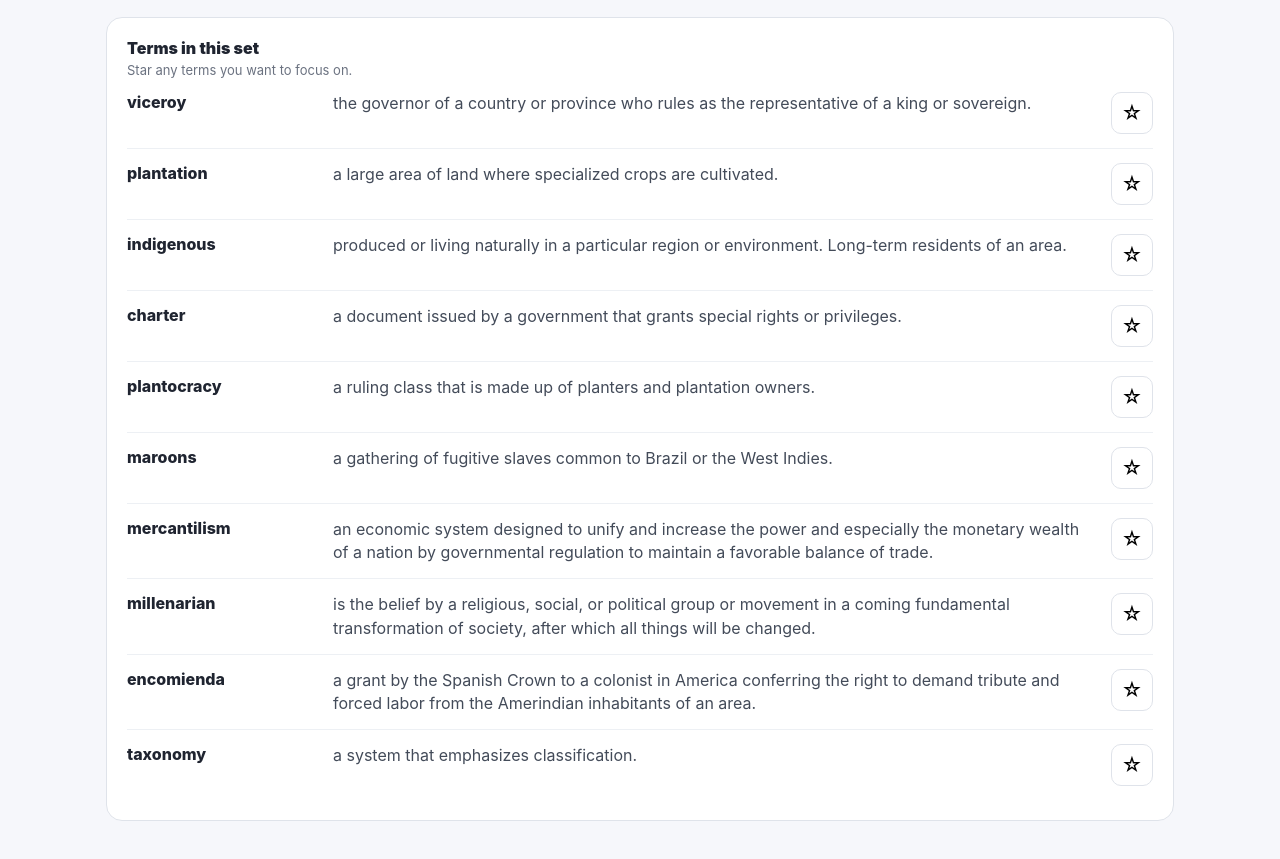
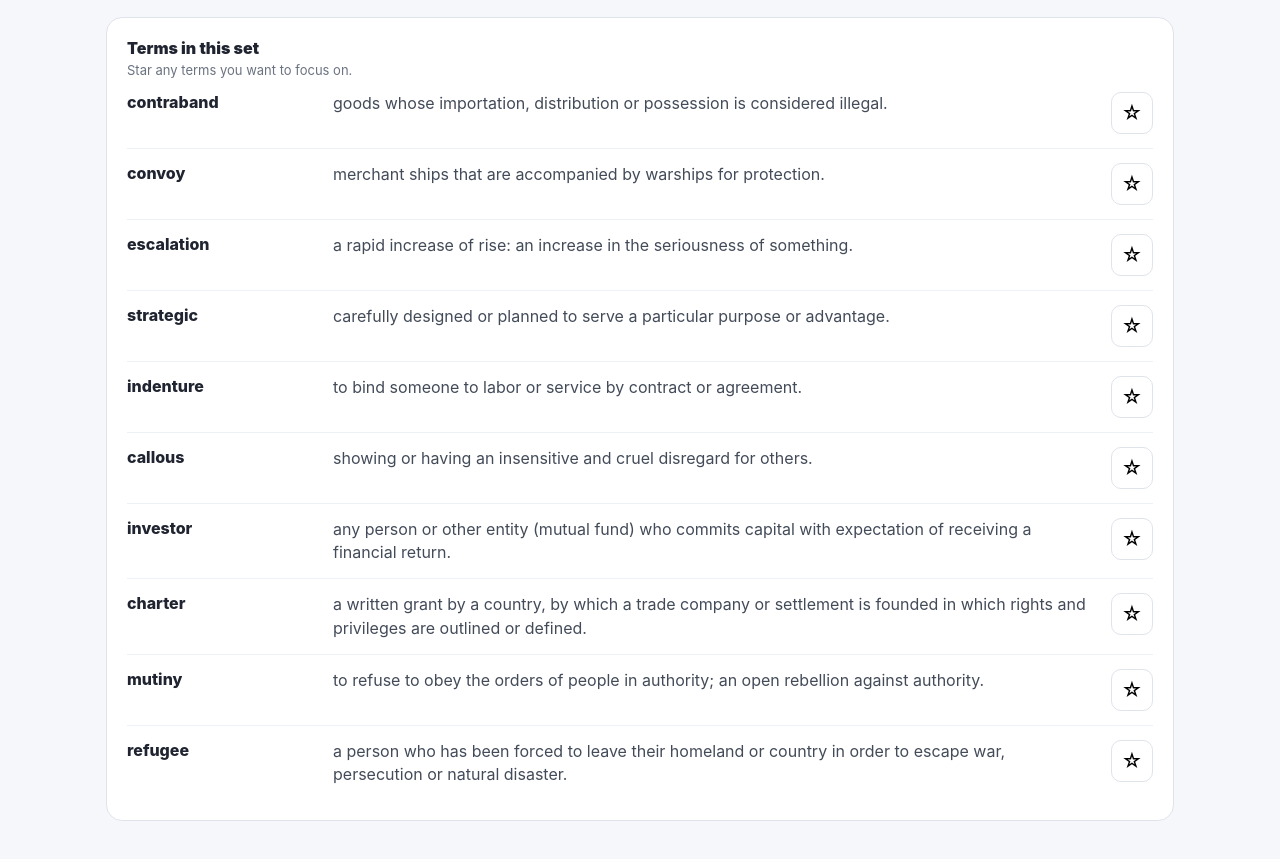
Before and after one commit to kingezano123/history-vocab-study, a plain HTML site: page index.html in a window 1280 px wide. Shown: the part 721-1580 px from the top of the page. Drawn offline with Linux system fonts and the light colour scheme.

Commit message:
Update vocabulary set: contraband through refugee

```diff
--- a/index.html
+++ b/index.html
@@ -126,7 +126,7 @@ h1{margin:0;font-size:30px}
   <div class="top">
     <div>
       <h1>History Vocabulary</h1>
-      <div class="subtitle">10 terms · Chapter 16 vocabulary</div>
+      <div class="subtitle">10 terms · Latest vocabulary set</div>
     </div>
     <div class="stats">
       <div class="pill" id="starStat">★ 0 starred</div>
@@ -261,16 +261,16 @@ h1{margin:0;font-size:30px}
 <script>
 (() => {
 const data = [
- {"word":"viceroy","definition":"the governor of a country or province who rules as the representative of a king or sovereign."},
- {"word":"plantation","definition":"a large area of land where specialized crops are cultivated."},
- {"word":"indigenous","definition":"produced or living naturally in a particular region or environment. Long-term residents of an area."},
- {"word":"charter","definition":"a document issued by a government that grants special rights or privileges."},
- {"word":"plantocracy","definition":"a ruling class that is made up of planters and plantation owners."},
- {"word":"maroons","definition":"a gathering of fugitive slaves common to Brazil or the West Indies."},
- {"word":"mercantilism","definition":"an economic system designed to unify and increase the power and especially the monetary wealth of a nation by governmental regulation to maintain a favorable balance of trade."},
- {"word":"millenarian","definition":"is the belief by a religious, social, or political group or movement in a coming fundamental transformation of society, after which all things will be changed."},
- {"word":"encomienda","definition":"a grant by the Spanish Crown to a colonist in America conferring the right to demand tribute and forced labor from the Amerindian inhabitants of an area."},
- {"word":"taxonomy","definition":"a system that emphasizes classification."}
+ {"word":"contraband","definition":"goods whose importation, distribution or possession is considered illegal."},
+ {"word":"convoy","definition":"merchant ships that are accompanied by warships for protection."},
+ {"word":"escalation","definition":"a rapid increase of rise: an increase in the seriousness of something."},
+ {"word":"strategic","definition":"carefully designed or planned to serve a particular purpose or advantage."},
+ {"word":"indenture","definition":"to bind someone to labor or service by contract or agreement."},
+ {"word":"callous","definition":"showing or having an insensitive and cruel disregard for others."},
+ {"word":"investor","definition":"any person or other entity (mutual fund) who commits capital with expectation of receiving a financial return."},
+ {"word":"charter","definition":"a written grant by a country, by which a trade company or settlement is founded in which rights and privileges are outlined or defined."},
+ {"word":"mutiny","definition":"to refuse to obey the orders of people in authority; an open rebellion against authority."},
+ {"word":"refugee","definition":"a person who has been forced to leave their homeland or country in order to escape war, persecution or natural disaster."}
 ]
 
 const state = {
```
